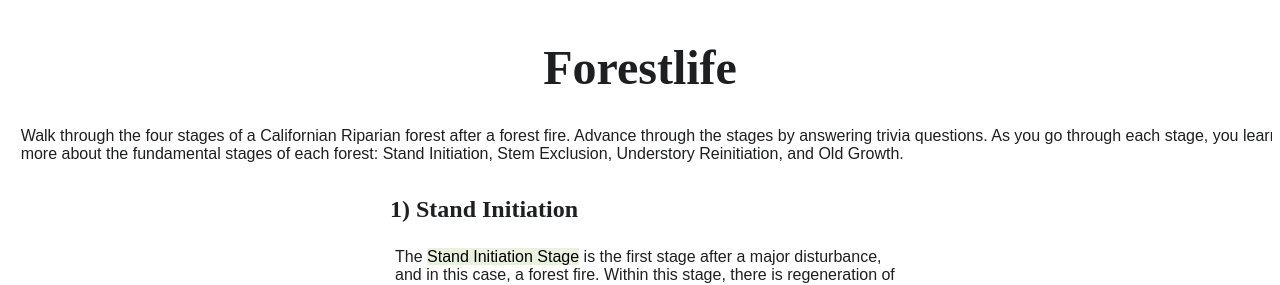
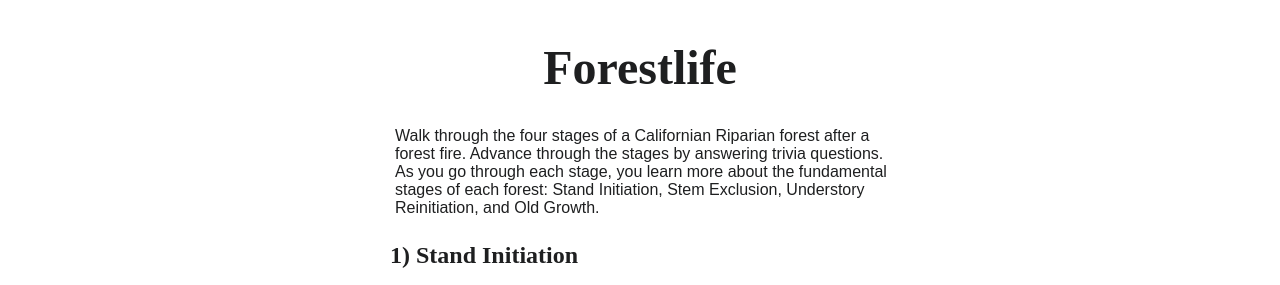
Before and after one commit to kyraezikeuzor/Forestlife, a plain HTML site: page index.html in a window 1280 px wide. Shown: the top 285 px of the page. Drawn offline with Linux system fonts and the light colour scheme.

Commit message:
Update style.css

```diff
--- a/style.css
+++ b/style.css
@@ -70,6 +70,11 @@ mark {
 }
 
 /* HEADER */
+header {
+    max-width: 500px;
+    margin: auto;
+}
+
 h1 {
     font-family: Cooper;
     font-size: 48px;
```
